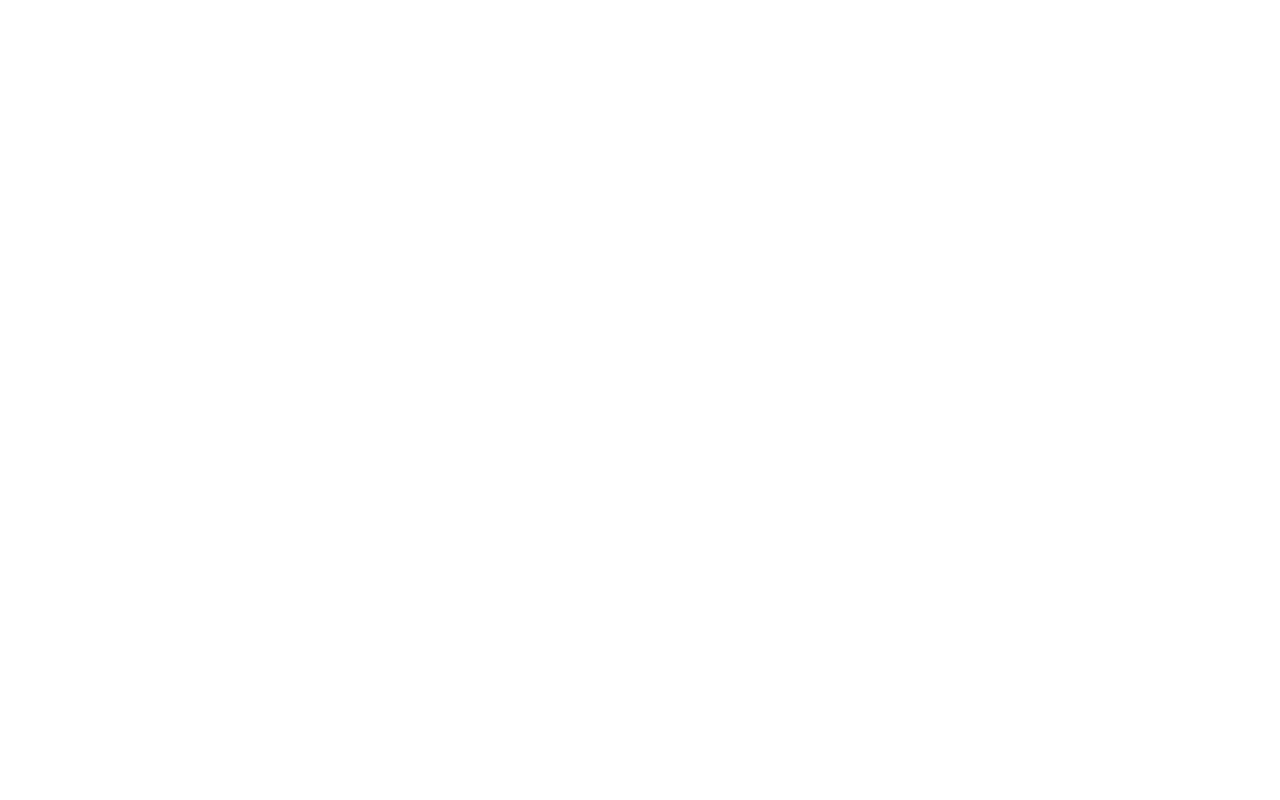
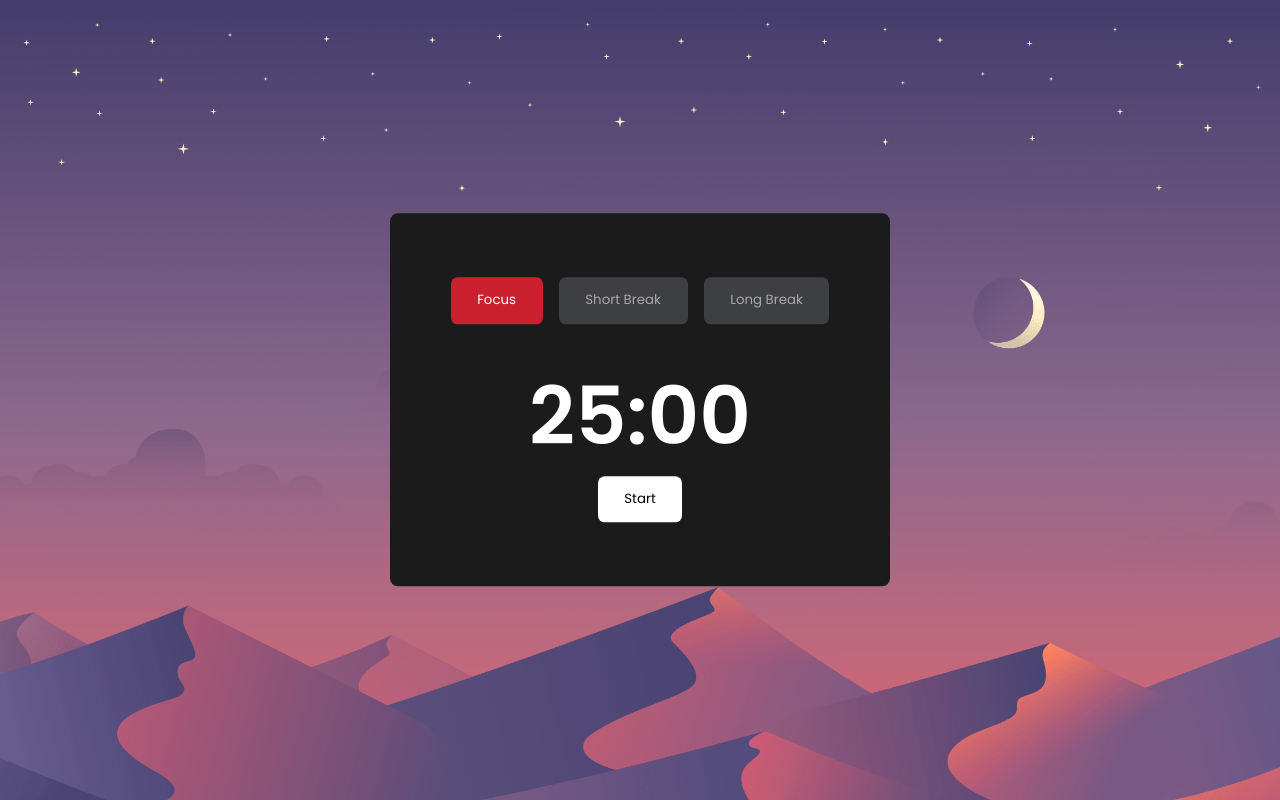
Before and after one commit to Soumo525/Basic-Project, a plain HTML site: page Countdown/index.html in a window 1280 px wide. Drawn offline with Linux system fonts and the light colour scheme.

Commit message:
some Update

```diff
--- a/Countdown/index.html
+++ b/Countdown/index.html
@@ -1,11 +1,43 @@
 <!DOCTYPE html>
 <html lang="en">
-<head>
-    <meta charset="UTF-8">
-    <meta name="viewport" content="width=device-width, initial-scale=1.0">
-    <title>Document</title>
-</head>
-<body>
+  <head>
+    <meta name="viewport" content="width=device-width, initial-scale=1.0" />
+    <title>Pomodoro Timer</title>
+    <!-- Font Awesome Icons -->
+    <link
+      rel="stylesheet"
+      href="https://cdnjs.cloudflare.com/ajax/libs/font-awesome/6.4.0/css/all.min.css"
+    />
+    <!-- Google Fonts -->
+    <link
+      href="https://fonts.googleapis.com/css2?family=Poppins:wght@400;600&display=swap"
+      rel="stylesheet"
+    />
+    <!-- Stylesheet -->
+    <link rel="stylesheet" href="style.css" />
+  </head>
+  <body>
 
-</body>
+    <div class="container">
+
+      <div class="section-container">
+        <button id="focus" class="btn btn-timer btn-focus">Focus</button>
+        <button id="shortbreak" class="btn btn-shortbreak">Short Break</button>
+        <button id="longbreak" class="btn btn-longbreak">Long Break</button>
+      </div>
+      <div class="time-btn-container">
+        <span id="time"></span>
+        <div class="btn-container">
+          <button id="btn-start" class="show">Start</button>
+          <button id="btn-pause" class="hide">Pause</button>
+          <button id="btn-reset" class="hide">
+            <i class="fa-solid fa-rotate-right"></i>
+          </button>
+        </div>
+      </div>
+    </div>
+
+    <!-- Script -->
+    <script src="index.js"></script>
+  </body>
 </html>
--- /dev/null
+++ b/Countdown/index.js
@@ -0,0 +1,14 @@
+let focusButton = document.getElementById("focus")
+let buttons = document.querySelectorAll(".btn")
+let shortBreak = document.getElementById("shortbreak")
+let longBreak = document.getElementById("longbreak")
+let startButton = document.getElementById("btn-start")
+let pauseButton = document.getElementById("btn-pause")
+let resetButton = document.getElementById("btn-reset")
+
+let time = document.getElementById("time")
+let set
+let count = 59
+let paused = true
+let minCount = 24
+time.textContent = `${minCount +1}:00`
--- /dev/null
+++ b/Countdown/style.css
@@ -0,0 +1,80 @@
+* {
+    padding: 0;
+    margin: 0;
+    box-sizing: border-box;
+    font-family: "Poppins", sans-serif;
+  }
+  body {
+
+      background-image: url('Asset/aa.png');
+      background-repeat: no-repeat;
+      background-size: cover;
+      background-attachment: fixed;
+
+  }
+  .container {
+    background-color: #1b1b1b;
+    width: min(90%, 500px);
+    position: absolute;
+    transform: translate(-50%, -50%);
+    top: 50%;
+    left: 50%;
+    padding: 4em 2em;
+    border-radius: 0.5em;
+  }
+  button {
+    border: none;
+    outline: none;
+    cursor: pointer;
+  }
+  .section-container {
+    display: flex;
+    gap: 1em;
+    justify-content: center;
+  }
+  .btn {
+    padding: 1em 2em;
+    border-radius: 0.5em;
+    background-color: #3e3f43;
+    color: #a9a7a7;
+  }
+  .btn-focus {
+    background-color: #cb202d;
+    color: #ffffff;
+  }
+  .time-btn-container {
+    display: flex;
+    flex-direction: column;
+    margin-top: 2em;
+  }
+  #time {
+    text-align: center;
+    color: #ffffff;
+    font-size: 5em;
+    font-weight: 600;
+  }
+  .btn-container {
+    display: flex;
+    justify-content: center;
+    gap: 2em;
+  }
+  #btn-start,
+  #btn-pause {
+    padding: 1em 2em;
+    border-radius: 0.5em;
+    cursor: pointer;
+    background-color: #ffffff;
+  }
+  #btn-reset {
+    background-color: transparent;
+    border: none;
+    outline: none;
+    color: #ffffff;
+    font-size: 2em;
+  }
+  .hide {
+    display: none;
+  }
+  .show {
+    display: block;
+  }
```
Also changed, not shown: Countdown/Asset/aa.png (added), 1 other file.
